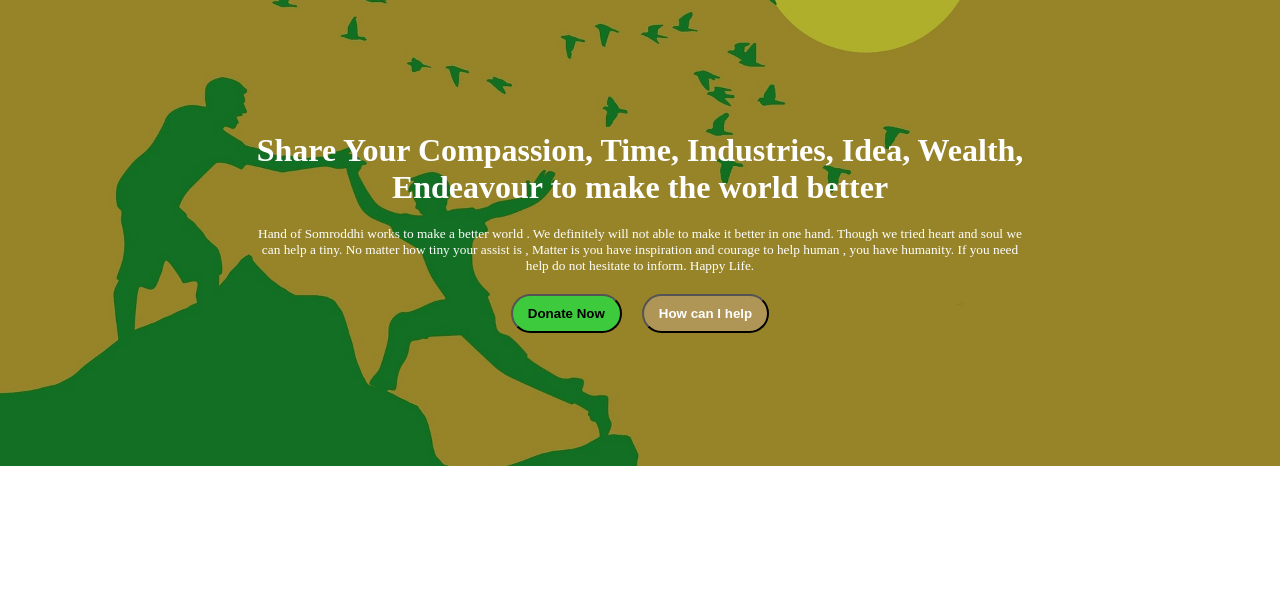
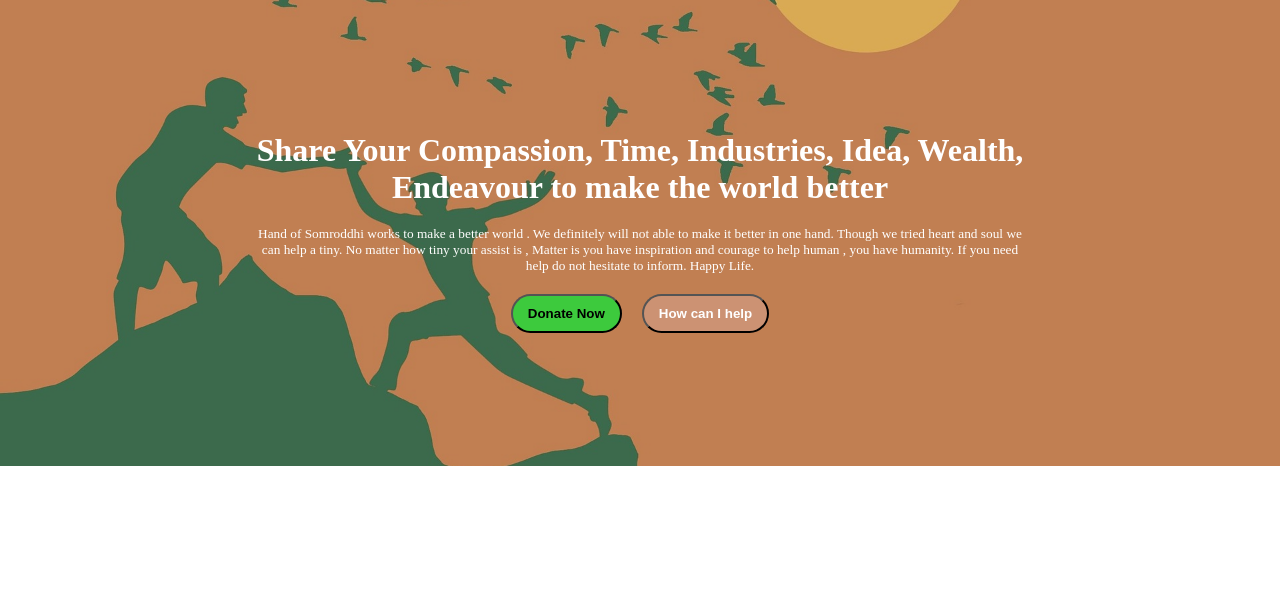
Before and after one commit to Alamin-Biswas103/projects-1-Somriddhi, a plain HTML site: page index.html in a window 1280 px wide. Shown: the part 186-800 px from the top of the page. Drawn offline with Linux system fonts and the light colour scheme.

Commit message:
bg change

```diff
--- a/styles/style.css
+++ b/styles/style.css
@@ -32,7 +32,7 @@
 }
 
 .home-page-child{
-    background-color: rgba(21, 255, 0, 0.322);
+    background-color: rgba(150, 238, 128, 0.322);
     padding: 50px 0 5px;
 }
 
```
